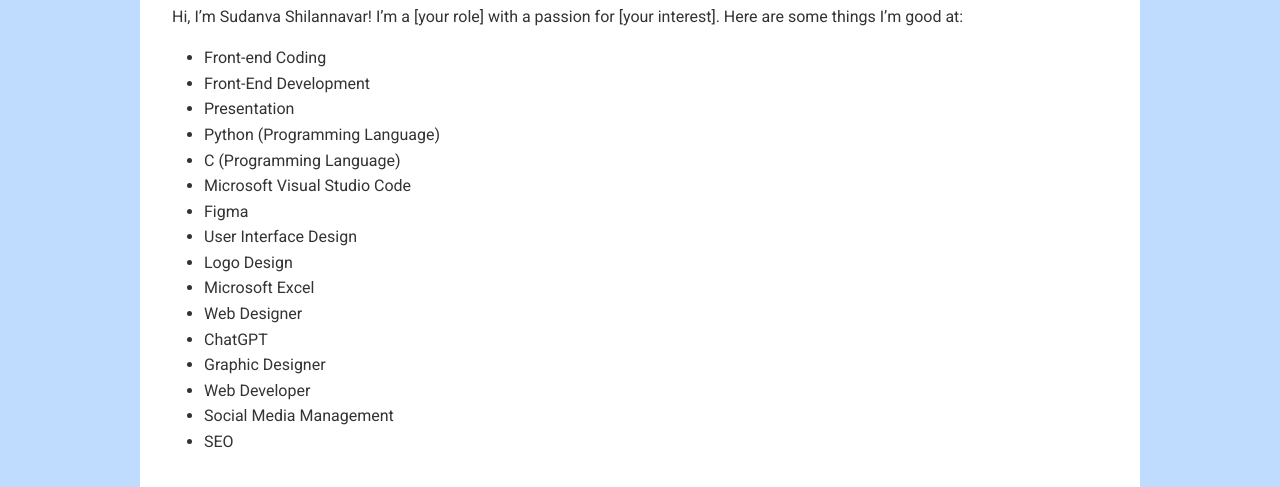
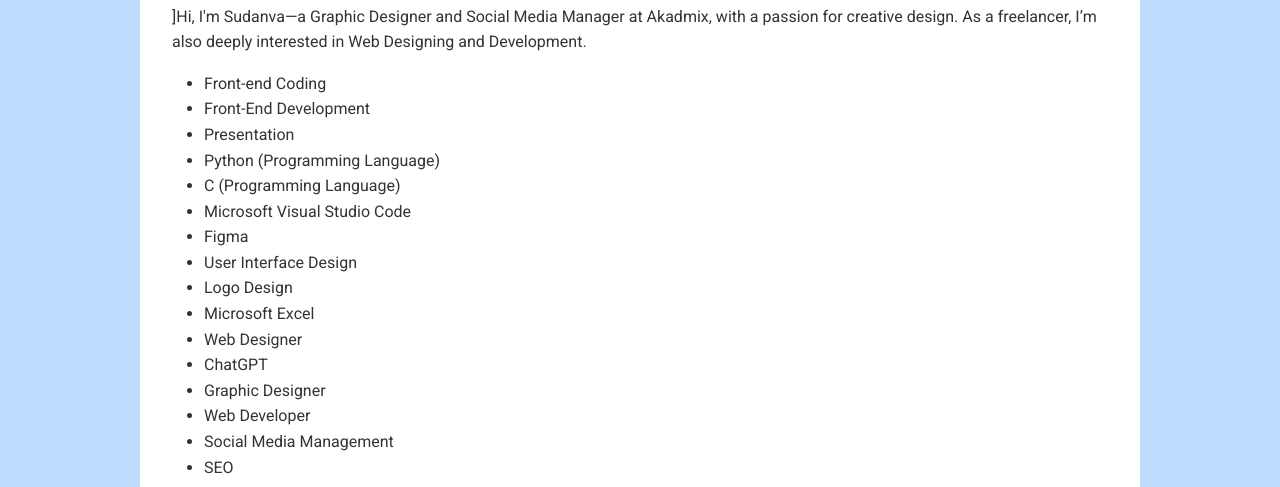
Before and after one commit to sudanva21/Sudanva, a plain HTML site: page index.html in a window 1280 px wide. Shown: the part 613-1100 px from the top of the page. Drawn offline with Linux system fonts and the light colour scheme.

Commit message:
Update index.html

```diff
--- a/index.html
+++ b/index.html
@@ -33,7 +33,7 @@
 
     <section id="about" class="fade-in">
         <h2>About Me</h2>
-        <p>Hi, I’m Sudanva Shilannavar! I’m a [your role] with a passion for [your interest]. Here are some things I’m good at:</p>
+        <p>]Hi, I'm Sudanva—a Graphic Designer and Social Media Manager at Akadmix, with a passion for creative design. As a freelancer, I’m also deeply interested in Web Designing and Development.</p>
         <ul class="skills">
             <li>Front-end Coding</li>
             <li>Front-End Development</li>
```
